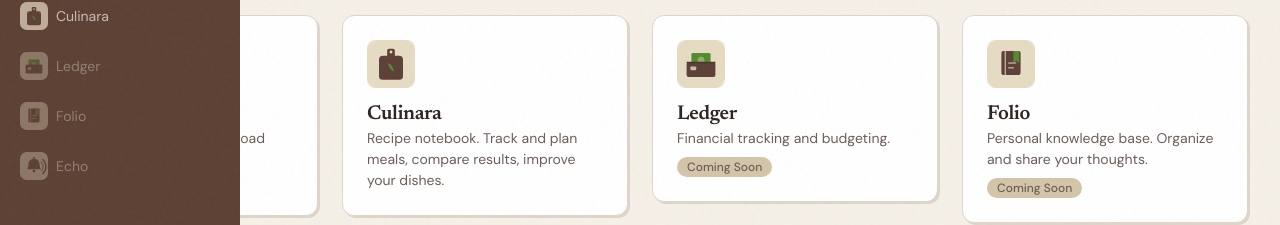
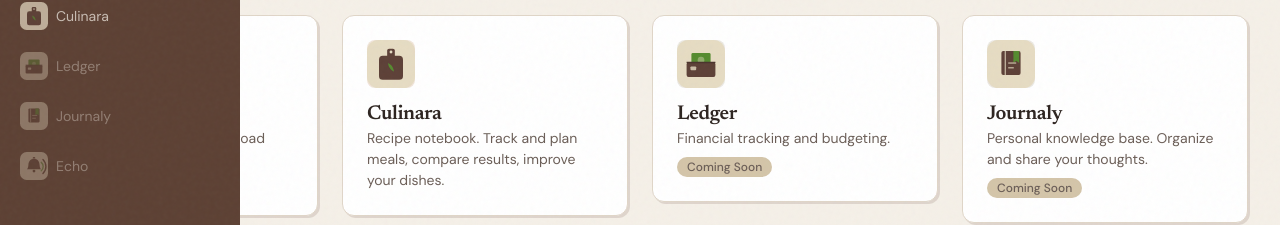
Before and after one commit to Fejiroisaacs/Jiro-App, an Angular app in the folder jiro-ui/: page /dashboard in a window 1280 px wide. Shown: the part 207-432 px from the top of the page. Built offline with nearby package versions, Linux system fonts and the light colour scheme; sample sign-in values are in the browser's storage.

Commit message:
Folio -> Journaly

```diff
--- a/jiro-ui/src/app/features/dashboard/dashboard.ts
+++ b/jiro-ui/src/app/features/dashboard/dashboard.ts
@@ -141,10 +141,10 @@ export class DashboardComponent {
       available: false,
     },
     {
-      name: 'Folio',
+      name: 'Journaly',
       description: 'Personal knowledge base. Organize and share your thoughts.',
-      icon: '/icons/folio-icon.svg',
-      route: '/folio',
+      icon: '/icons/journaly-icon.svg',
+      route: '/journaly',
       color: 'rgba(122, 103, 65, 0.15)',
       available: false,
     },
--- a/jiro-ui/src/app/layouts/main-layout/main-layout.ts
+++ b/jiro-ui/src/app/layouts/main-layout/main-layout.ts
@@ -55,8 +55,8 @@ import { SettingsService } from '../../core/services/settings.service';
           </a>
 
           <a class="nav-item disabled">
-            <img src="/icons/folio-icon.svg" width="28" height="28" alt="Folio" />
-            <span *ngIf="!collapsed()" class="nav-label">Folio</span>
+            <img src="/icons/journaly-icon.svg" width="28" height="28" alt="Journaly" />
+            <span *ngIf="!collapsed()" class="nav-label">Journaly</span>
           </a>
 
           <a class="nav-item disabled">
```
Also changed, not shown: jiro-ui/public/icons/journaly-icon.svg (renamed from jiro-ui/public/icons/folio-icon.svg), 1 other file (tests, documents, lock files or other folders).
